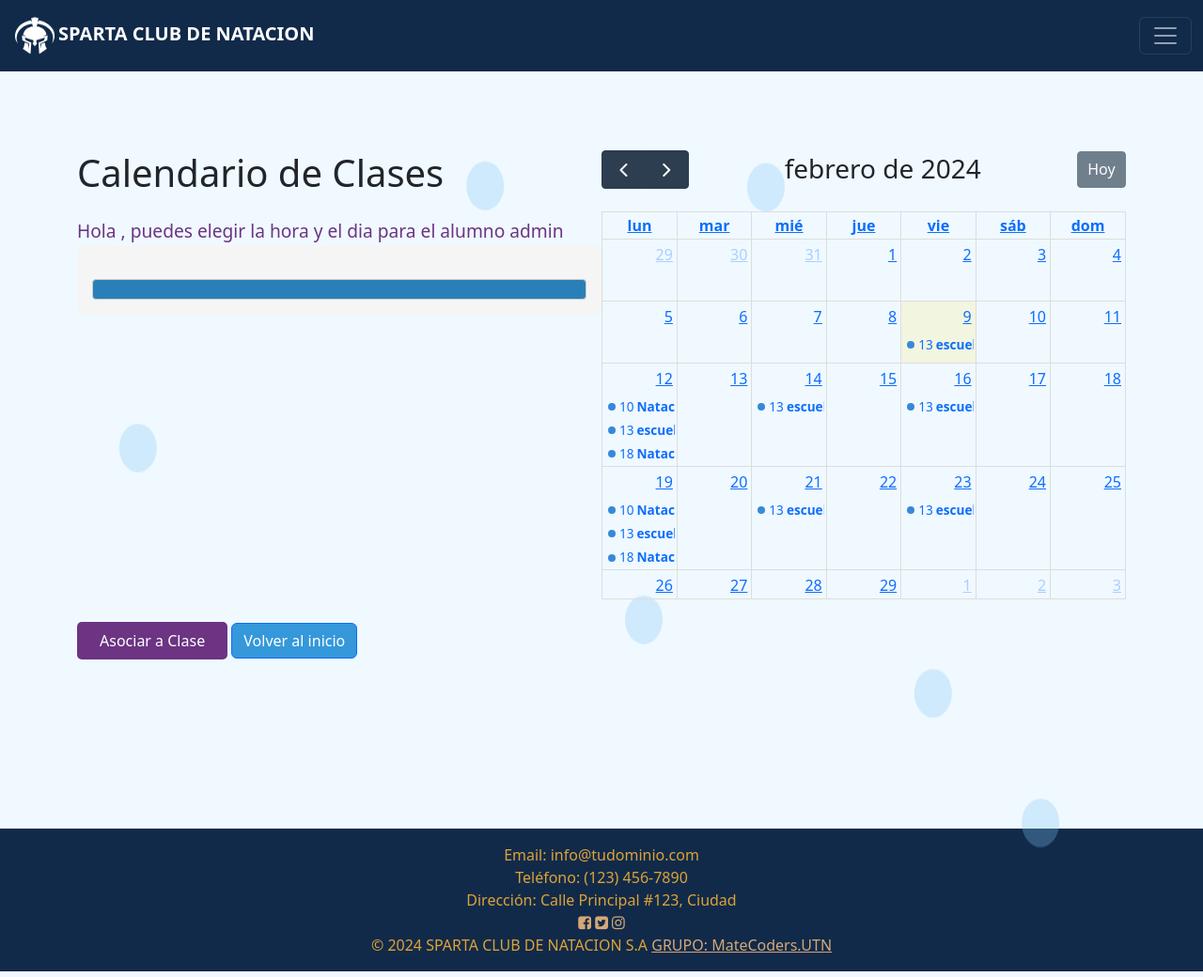
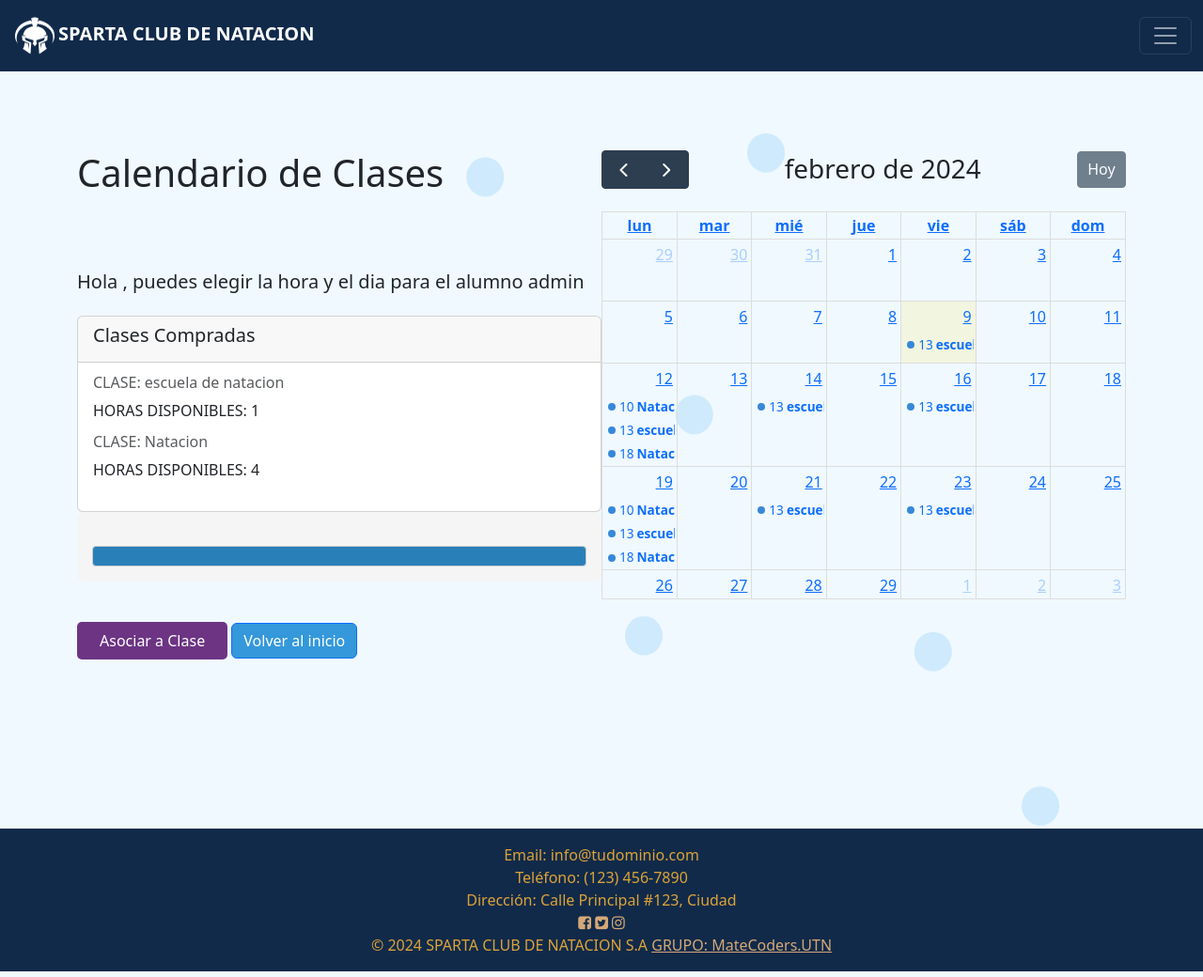
Before and after one commit to MartinT2222/Natacion, a Django app: page /inscribir_alumno/1/ in a window 1280 px wide. Shown: the whole page at 94% size. Run offline with Django 4.2, Linux system fonts and the light colour scheme; data comes from the database, SQL or seed files in the repository; both versions use the stored data as it was after the commit; lists and menus that the app fills with data are empty; some libraries are stand-ins or nearby versions.

Commit message:
arreglando problemas

```diff
--- a/ppsNatacion/TIENDA/templates/tienda/inscripciones_alumno.html
+++ b/ppsNatacion/TIENDA/templates/tienda/inscripciones_alumno.html
@@ -5,7 +5,21 @@
 <div style="display: flex;">
     <div style="flex: 1;">
         <h1 class="titulo">Calendario de Clases</h1>
-        <label class="saludo-label">Hola {{ request.user.username }}, puedes elegir la hora y el dia para el alumno {{ usuario.username }} </label><br>
+        <h5 class="card-title titulo">Hola {{ request.user.username }}, puedes elegir la hora y el dia para el alumno {{ usuario.username }}</h5>
+        <div class="card">
+            <div class="card-header">
+
+                <h5 class="card-title">Clases Compradas</h5>
+            </div>
+            <div class="card-body">
+                {% for compra in clases_compradas %}
+                <div class="mb-3">
+                    <h6 class="card-subtitle mb-2 text-muted">CLASE: {{ compra.clase_comprada }}</h6>
+                    <p class="card-text">HORAS DISPONIBLES: {{ compra.cupos_disponibles_pagos }}</p>
+                </div>
+                {% endfor %}
+            </div>
+        </div>
         <form method="post" id="claseForm" action="{% url 'tienda:Inscripcion_alumno' usuario_id=usuario.id %}" >
             {% csrf_token %}
             <input type="hidden" name="clase_id" value="{{ clase.id }}">
@@ -17,7 +31,7 @@
     <div class="titulo" id="calendario" style="flex: 1;"></div>
 </div>
 <button class="btn btn-primary btn-enviar" type="button" id="enviarHorariosBtn">Asociar a Clase</button>
-<a href="{% url 'tienda:home' %}" class="btn-volver btn btn-primary">Volver al inicio</a>
+<a href="{% url 'tienda:lista_alumnos' %}" class="btn-volver btn btn-primary">Volver al inicio</a>
     <script>
 
         var usuarioId = '{{ usuario.id }}';
--- a/ppsNatacion/TIENDA/views.py
+++ b/ppsNatacion/TIENDA/views.py
@@ -448,7 +448,7 @@
 def ver_mas_usuario(request, usuario_id):
     usuario = get_object_or_404(CustomUser, pk=usuario_id)
     compras = ComprasClase.objects.filter(usuario=usuario)
-    inscripciones = InscripcionClase.objects.filter(usuario=usuario)
+    inscripciones = InscripcionClase.objects.filter(usuario=usuario, clase_natacion__fecha__gte=timezone.now())
     return render(request, 'tienda/ver_mas_usuario.html', {'usuario': usuario, 'compras': compras, 'inscripciones': inscripciones})
 
 
@@ -537,7 +537,9 @@
     clases = ClaseNatacion.objects.filter(nombre__in=clases_compradas)
     print(f"clases: {clases}")
 
-    return render(request, 'tienda/inscripciones_alumno.html', {'usuario': usuario, 'getHorariosClaseURL': reverse('tienda:get_horarios', kwargs={'usuario_id': usuario_id})})
+    clases_compradas = ComprasClase.objects.filter(usuario=usuario)
+
+    return render(request, 'tienda/inscripciones_alumno.html', {'usuario': usuario,'clases_compradas':clases_compradas, 'getHorariosClaseURL': reverse('tienda:get_horarios', kwargs={'usuario_id': usuario_id})})
 
 
 def get_horarios(request, usuario_id):
```
Also changed, not shown: ppsNatacion/db.sqlite3.
